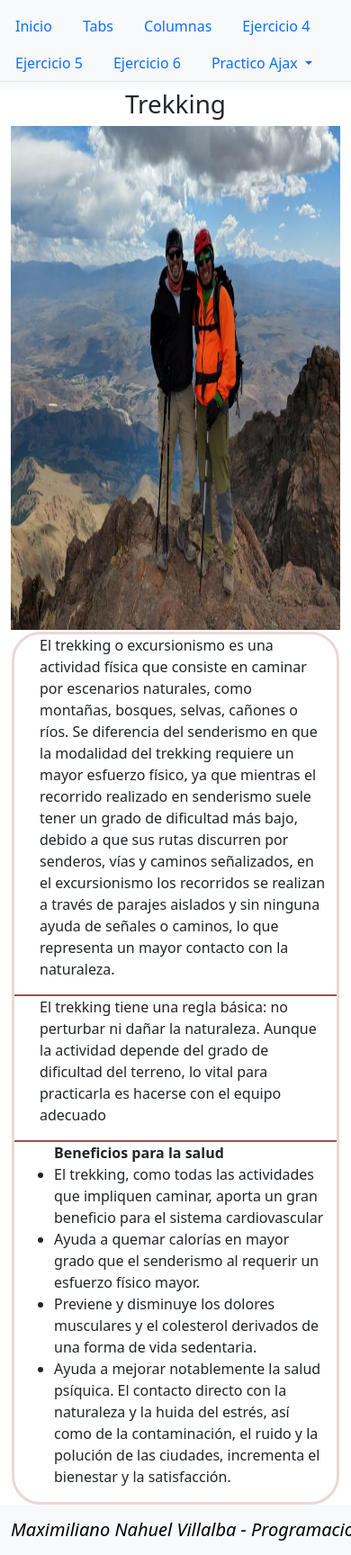
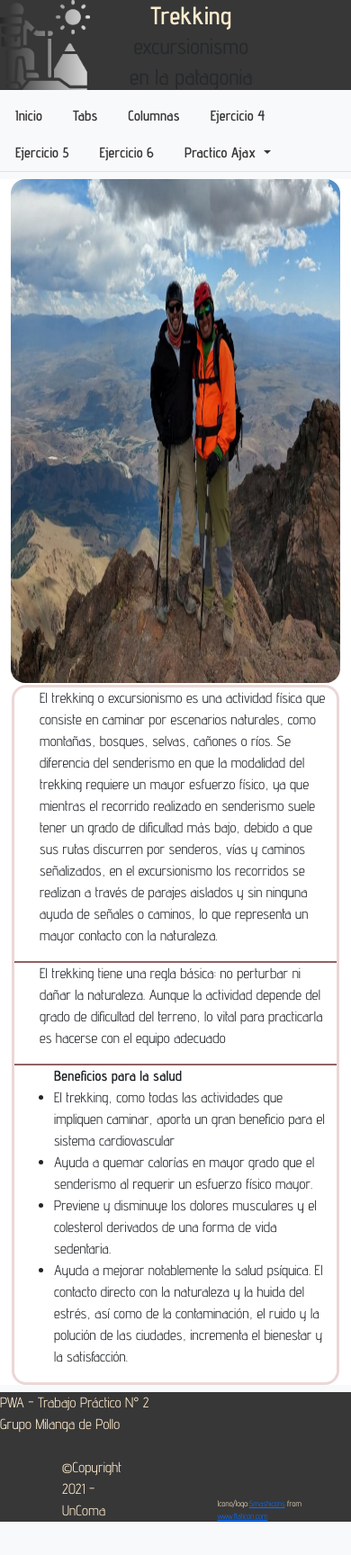
Before and after one commit to xTorettox/TrabajoGrupal, a PHP site: page /index.php in a window 390 px wide; the page is wider, and only the part inside the window is pictured. Shown: that part at 90% size. After the commit the page ends 1691 px from the top of that part, so only its background shows below. Run offline with PHP 8.4, Linux system fonts and the light colour scheme; some libraries are stand-ins or nearby versions.

Commit message:
Modificación de estilos
Agregado icono a la página
Corregido el título
Agregados primeros diseños del estilo al header y footer del sitio
Se acomodan bordes redondeados en foto principal para mayor coherencia

Resta :corregir media queries
Detalles tamaño de columnas footer

```diff
--- a/css/style.css
+++ b/css/style.css
@@ -7,6 +7,7 @@ body {
   height: 100%;
   margin: 0;
   padding: 0;
+  font-family: 'Advent Pro', sans-serif;
 }
 
 /* INDEX */
@@ -14,20 +15,65 @@ body {
 .img_index {
   height: 35em;
   width: 100%;
+  border-radius: 1em;
 }
 .row-index {
   border: 3px solid rgb(235, 215, 215);
   margin-top: 2px;
-  border-radius: 2em;
+  border-radius: 1em;
   margin-left: 1px;
   margin-right: 1px;
 }
 
 .primer-div-index {
-  border-bottom: 2px solid rgb(150, 83, 83);
+  border-bottom: 2px solid rgb(145, 98, 98);
 }
 .segundo-div-index {
-  border-bottom: 2px solid rgb(150, 83, 83);
+  border-bottom: 2px solid rgb(145, 98, 98);
+}
+
+/* HEADER */
+
+#encabezado {
+  height: 100px;
+  width: 100%;
+  background-color: rgb(55, 55, 55);
+  color: blanchedalmond;
+  font-family: 'Advent Pro', sans-serif;
+  text-align: center;
+}
+
+#img-logo {
+  height: 100px;
+}
+
+.nav-link {
+  color: rgb(55, 55, 55);
+  font-family: 'Advent Pro', sans-serif;
+  font-weight: 600;
+}
+
+.nav-link :hover{
+  background-color: rgb(55, 55, 55);
+  color: blanchedalmond;
+}
+
+/* FOOTER */
+
+#footer-div {
+  position: relative;
+  bottom: 0;
+  width: 100%;
+  background-color: rgb(55, 55, 55);
+  color: blanchedalmond;
+  font-family: 'Advent Pro', sans-serif;
+  font-size: medium;
+}
+
+#creditIcon {
+  font-size: xx-small;
+  position: absolute;
+  bottom: 0;
 }
 
 /* ------------------------------------------------------------- */
@@ -142,12 +188,6 @@ p {
   min-height: 82vh;
 }
 
-footer {
-  /*   width: 100%;
-  position: relative;
-  bottom: 0; */
-}
-
 /* ------------------------------------------------------ */
 
 /* Ejercicio 4 */
--- a/ejercicio6.php
+++ b/ejercicio6.php
@@ -12,7 +12,7 @@ $opciones = $mysqli->query("SELECT * FROM montania");
         </div>
         <div class="row">
             <div class="row">
-                <div class="col-lg-12 fuente-helvetica">
+                <div class="col-lg-12">
                     <b>El excursionismo (o trekking) puede definirse como una modalidad deportiva no competitiva que
                         consiste en recorrer de forma autónoma, generalmente a pie, parajes aislados generalmente con
                         dificultad de tránsito, tales como zonas montañosas o lugares remotos sin senderos.En las
--- a/footer.php
+++ b/footer.php
@@ -1,12 +1,26 @@
 </html>
 <footer class="footer">
     <nav class="navbar navbar-light bg-light nav-footer">
-        <div class="container-fluid">
-            <span class="navbar-brand mb-0"><i>Maximiliano Nahuel Villalba - Programacion Web Avanzada 2021</i></span>
+        <div id="footer-div">
+            <div class="row">
+                <div class="col-lg-3">
+                    <span>
+                        PWA - Trabajo Práctico N° 2 <br>
+                        Grupo Milanga de Pollo
+                    </span>
+                </div>
+                <div class="col-2 offset-2">
+                <span>
+                    <br> ©Copyright 2021 - UnComa
+                </span>
+                </div>
+                <div class="col-2 offset-3">
+                    <div id="creditIcon">Icono/logo:<a href="https://smashicons.com/" title="Smashicons">Smashicons</a> from <a href="https://www.flaticon.com/" title="Flaticon">www.flaticon.com</a></div>
+                </div>
+            </div>
         </div>
     </nav>
 </footer>
-<script src="https://code.jquery.com/jquery-3.6.0.js" integrity="sha256-H+K7U5CnXl1h5ywQfKtSj8PCmoN9aaq30gDh27Xc0jk="
-    crossorigin="anonymous"></script>
+<script src="https://code.jquery.com/jquery-3.6.0.js" integrity="sha256-H+K7U5CnXl1h5ywQfKtSj8PCmoN9aaq30gDh27Xc0jk=" crossorigin="anonymous"></script>
 <script src="../bootstrap/js/bootstrap.bundle.min.js"></script>
 <script src="./js/functions.js"></script>
--- a/head.php
+++ b/head.php
@@ -3,12 +3,43 @@
 
 <head>
     <meta charset="UTF-8">
+    <title>Trabajo Práctico 2 - PWA</title>
     <meta http-equiv="X-UA-Compatible" content="IE=edge">
     <meta name="viewport" content="width=device-width, initial-scale=1.0">
-    <title>Document</title>
+    <!--
+        CSS Y BOOTSTRAP
+        -->
+    <link rel="shortcut icon" href="img/favicon.ico" type="image/x-icon" />
     <link rel="stylesheet" href="../bootstrap/css/bootstrap.min.css">
     <link rel="stylesheet" href="./css/style.css">
+    <!--
+        FUENTE
+      -->
+    <link rel="preconnect" href="https://fonts.gstatic.com">
+    <link href="https://fonts.googleapis.com/css2?family=Advent+Pro:wght@100;400;500;600&display=swap" rel="stylesheet">
 </head>
+
+<header>
+    <!--
+        ENCABEZADO
+     -->
+    <div id="encabezado">
+        <div class="row">
+            <div class="col-2">
+                <img id="img-logo" src="img/hiking.png" alt="Trekking">
+            </div>
+            <div class="col-5 offset-2">
+                <h1>
+                    <strong>Trekking</strong>
+                    <small class="text-muted">excursionismo en la patagonia</small>
+                </h1>
+            </div>
+
+        </div>
+    </div>
+    <!--
+        BARRA DE NAVEGACION
+     -->
     <nav class="navbar navbar-light bg-light d-block">
         <ul class="nav nav-tabs">
             <li class="nav-item">
@@ -30,8 +61,7 @@
                 <a class="nav-link" aria-current="page" href="./ejercicio6.php">Ejercicio 6</a>
             </li>
             <li class="nav-item dropdown">
-            <a class="nav-link dropdown-toggle" href="#" id="navbarScrollingDropdown" role="button"
-                data-bs-toggle="dropdown" aria-expanded="false">
+                <a class="nav-link dropdown-toggle" href="#" id="navbarScrollingDropdown" role="button" data-bs-toggle="dropdown" aria-expanded="false">
                     Practico Ajax
                 </a>
                 <ul class="dropdown-menu" aria-labelledby="navbarScrollingDropdown">
@@ -42,3 +72,4 @@
             </li>
         </ul>
     </nav>
+</header>
--- a/index.php
+++ b/index.php
@@ -3,8 +3,8 @@
 <body>
     <div class="container-fluid d-flex justify-content-center align-items-center">
         <div class="col-md-12">
-            <h1 class="text-center">Trekking</h1>
-            <img class="img_index" src="./img/trekking_index-prueba.jpg" alt="">
+            <!-- <h1 class="text-center">Trekking</h1> -->
+            <img class="img_index" src="./img/trekking_index-prueba.jpg" alt="Imagen bienvenida">
             <div class="row row-index">
                 <div class="col-12 primer-div-index">
                     <p>El trekking o excursionismo es una actividad física que consiste en caminar por escenarios
@@ -44,5 +44,5 @@
             </div>
         </div>
     </div>
+    <?php include('./footer.php') ?>
 </body>
-<?php include('./footer.php') ?>
```
Also changed, not shown: img/favicon.ico (added), img/hiking.png (added). Lines whose indentation alone changed are shown as unchanged.
